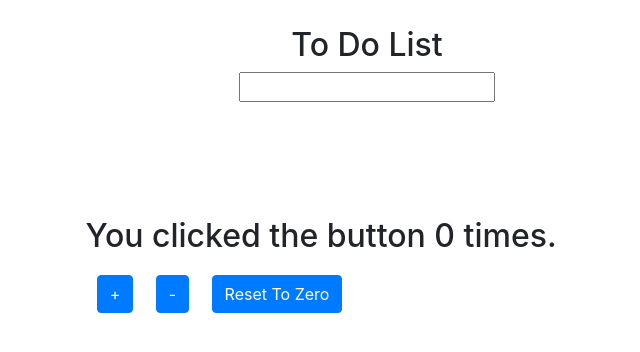
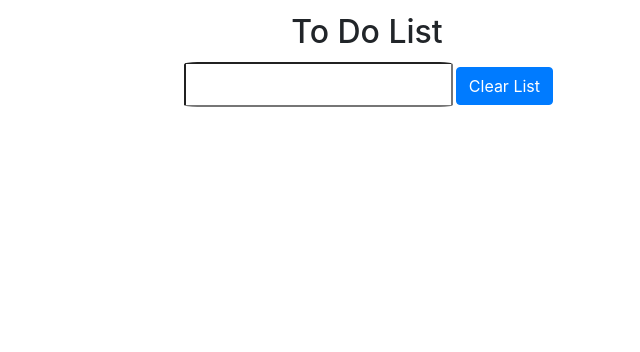
Before and after one commit to PrestonElliott/React-Hooks, a React (Create React App) app in the folder react-hooks/: page / in a window 1280 px wide. Shown: the top 352 px of the page, without its empty margins (273-913 px from the left). Built offline with nearby package versions, Linux system fonts and the light colour scheme.

Commit message:
added clear to do list functionality and additional styling

```diff
--- a/react-hooks/src/App.js
+++ b/react-hooks/src/App.js
@@ -8,7 +8,7 @@ import './App.css';
 
 // import ClassCounter from './Components/Counters/classCounter'
 // import HookCounter from './Components/Counters/hookCounter'
-import HookReducerCounter from './Components/Counters/hookCounterWithReducer'
+// import HookReducerCounter from './Components/Counters/hookCounterWithReducer'
 
 import ToDoHook from './Components/ToDos/toDoHooks'
 
@@ -20,7 +20,7 @@ function App() {
 		<Fragment>
 			<div>
 				<ToDoHook/>
-				<HookReducerCounter/>
+				{/* <HookReducerCounter/> */}
 				{/* <ClassCounter/>
 				<HookCounter/> */}
 				{/* <ClassForm/>
--- a/react-hooks/src/Components/ToDos/toDoHooks.jsx
+++ b/react-hooks/src/Components/ToDos/toDoHooks.jsx
@@ -4,10 +4,11 @@ import { Form, Button } from 'react-bootstrap'
 export default function Todos() {
     // CREATE REF FOR TEXT INPUT
     const todoText = useRef()
+
     // SET INITAL STATE TO EMPTY ARRAY
     const [todoList, dispatch] = useReducer((state, action) => {
             switch(action.type) {
-                case "ADD_TODO": {
+                case "ADD_ITEM": {
                     return [
                         ...state,
                         {
@@ -16,21 +17,24 @@ export default function Todos() {
                         }
                     ]
                 }
-                case "DELETE_TODO": {
+                case "DELETE_ITEM": {
                     return state.filter((todo, index) =>
                         index !== action.index
                     )
+                }
+                case "CLEAR_ITEMS": {
+                    return []
                 }
                 default:
                     return state
             }
     }, [])
 
-    // HANDLE TODO SUBMIT EVENT
+    // HANDLE TO DO SUBMIT EVENT
     function handleSubmit(e) {
         e.preventDefault()
         dispatch({
-            type: "ADD_TODO",
+            type: "ADD_ITEM",
             text: todoText.current.value
         })
         todoText.current.value = ""
@@ -40,12 +44,12 @@ export default function Todos() {
     return (
         <Fragment>
             <div>
-                <Form
-                    id="to-do-form"
-                    onSubmit={handleSubmit}
-                >
+                <Form id="to-do-form" onSubmit={handleSubmit}>
                     <h2> To Do List </h2>
-                    <input ref={todoText}/>
+                    <input id="to-do-form-input" ref={todoText}/>
+                    <Button onClick={() => dispatch({ type: "CLEAR_ITEMS" })}>
+                        Clear List
+                    </Button>
                 </Form>
 
                 <ul className="to-do-items">
@@ -53,7 +57,7 @@ export default function Todos() {
                         <li key={todo.id}>
                             {todo.text}
                             <Button
-                                onClick={() => dispatch({ type: "DELETE_TODO", index })}
+                                onClick={() => dispatch({ type: "DELETE_ITEM", index })}
                                 className="to-do-delete"
                                 variant="danger"
                             >
--- a/react-hooks/src/index.css
+++ b/react-hooks/src/index.css
@@ -1,21 +1,30 @@
 /* TO DO STYLING */
-.to-do-delete {
-  margin: .5%;
-}
-
 #to-do-form {
   margin: auto;
   text-align: center;
   width: 50%;
-  padding: 2%;
+  padding: 1%;
+  border-radius: 5%;
 }
 
-/* UPDATE TO MOVE BULLETS CENTER */
+#to-do-form-input {
+  margin: .5%;
+  padding: 1.36%;
+  border-radius: 5%;
+}
+
 .to-do-items {
   margin: auto;
   text-align: center;
   padding: 2%;
   list-style-position: inside;
+}
+
+.to-do-delete {
+  margin: .5%;
+  padding: 2%;
+  border-radius: 5%;
+  text-align: center;
 }
 
 /* COUNTER STYLING */
```
